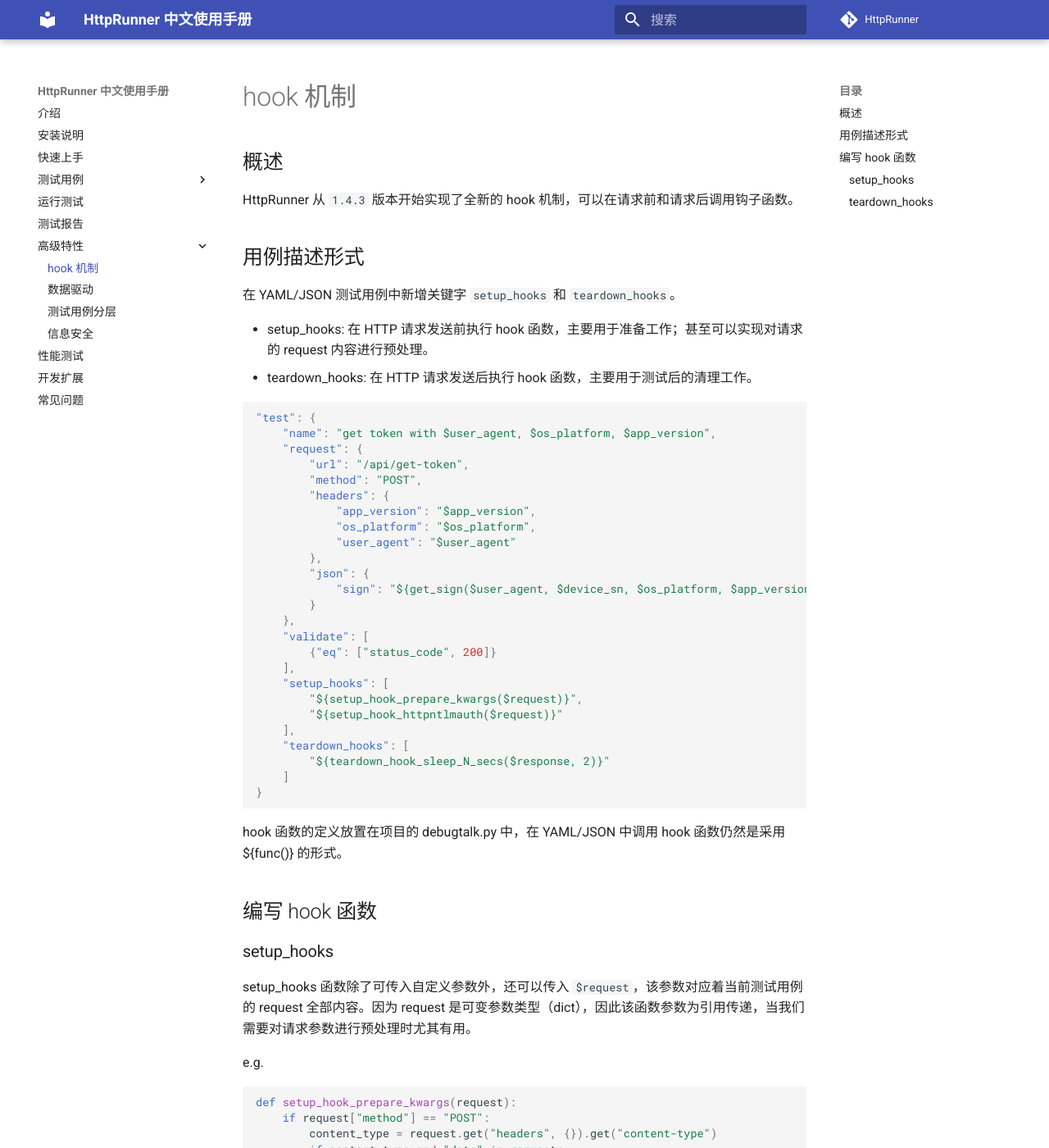
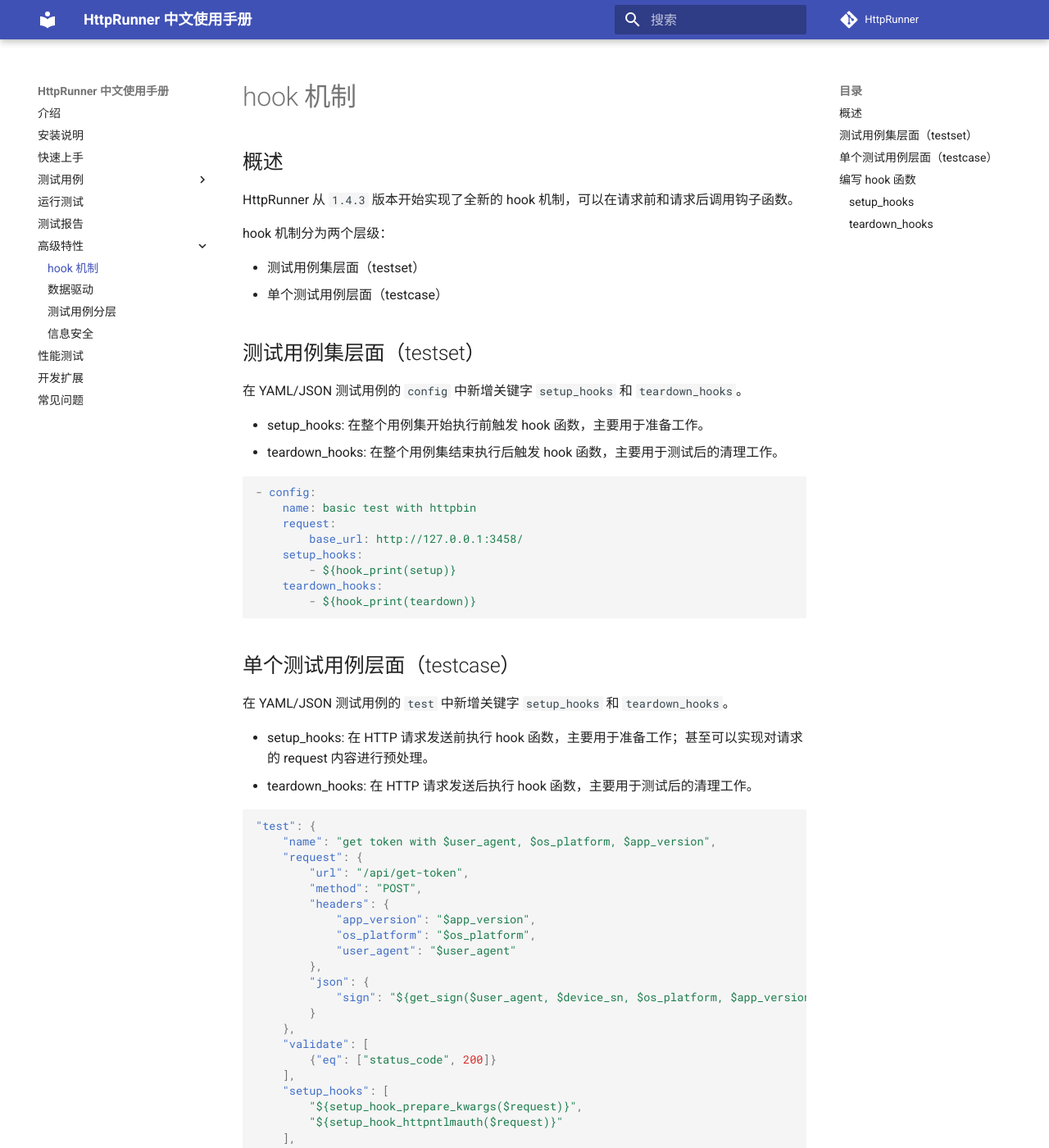
Before and after one commit to httprunner/docs-v1x, an MkDocs documentation site: the page built from docs/advanced/request-hook.md, in a window 1280 px wide and 1400 px high. Shown: the whole window at 82% size. Built offline with MkDocs 1.6.1 and Material for MkDocs 9.7.7, drawn with Linux system fonts in a browser that asks for light colours; comment, search, counter and statistics services are not loaded; old or Windows-style settings are respelled for this version of MkDocs; some of the changed text lies outside the part shown.

Commit message:
update hook docs

````diff
--- a/docs/advanced/request-hook.md
+++ b/docs/advanced/request-hook.md
@@ -2,9 +2,32 @@
 
 HttpRunner 从 `1.4.3` 版本开始实现了全新的 hook 机制，可以在请求前和请求后调用钩子函数。
 
-## 用例描述形式
+hook 机制分为两个层级：
 
-在 YAML/JSON 测试用例中新增关键字 `setup_hooks` 和 `teardown_hooks`。
+- 测试用例集层面（testset）
+- 单个测试用例层面（testcase）
+
+## 测试用例集层面（testset）
+
+在 YAML/JSON 测试用例的 `config` 中新增关键字 `setup_hooks` 和 `teardown_hooks`。
+
+- setup_hooks: 在整个用例集开始执行前触发 hook 函数，主要用于准备工作。
+- teardown_hooks: 在整个用例集结束执行后触发 hook 函数，主要用于测试后的清理工作。
+
+```yaml
+- config:
+    name: basic test with httpbin
+    request:
+        base_url: http://127.0.0.1:3458/
+    setup_hooks:
+        - ${hook_print(setup)}
+    teardown_hooks:
+        - ${hook_print(teardown)}
+```
+
+## 单个测试用例层面（testcase）
+
+在 YAML/JSON 测试用例的 `test` 中新增关键字 `setup_hooks` 和 `teardown_hooks`。
 
 - setup_hooks: 在 HTTP 请求发送前执行 hook 函数，主要用于准备工作；甚至可以实现对请求的 request 内容进行预处理。
 - teardown_hooks: 在 HTTP 请求发送后执行 hook 函数，主要用于测试后的清理工作。
@@ -37,13 +60,22 @@
 }
 ```
 
+## 编写 hook 函数
+
 hook 函数的定义放置在项目的 debugtalk.py 中，在 YAML/JSON 中调用 hook 函数仍然是采用 ${func()} 的形式。
 
-## 编写 hook 函数
+对于测试用例集层面的 hook 函数，与 YAML/JSON 中自定义的函数完全相同，可通过自定义参数传参的形式来实现灵活应用。
+
+```python
+def hook_print(msg):
+    print(msg)
+```
+
+对于单个测试用例层面的 hook 函数，除了可传入自定义参数外，还可以传入与当前测试用例相关的信息，包括请求的`$request`和响应的`$response`，用于实现更复杂场景的灵活应用。
 
 ### setup_hooks
 
-setup_hooks 函数除了可传入自定义参数外，还可以传入 `$request`，该参数对应着当前测试用例的 request 全部内容。因为 request 是可变参数类型（dict），因此该函数参数为引用传递，当我们需要对请求参数进行预处理时尤其有用。
+在单个测试用例层面的 setup_hooks 函数中，除了可传入自定义参数外，还可以传入 `$request`，该参数对应着当前测试用例的 request 全部内容。因为 request 是可变参数类型（dict），因此该函数参数为引用传递，当我们需要对请求参数进行预处理时尤其有用。
 
 e.g.
 
@@ -67,9 +99,11 @@
             auth_account["username"], auth_account["password"])
 ```
 
+通过上述的 `setup_hook_prepare_kwargs` 函数，可以实现根据请求方法和请求的 Content-Type 来对请求的 data 进行加工处理；通过 `setup_hook_httpntlmauth` 函数，可以实现 HttpNtlmAuth 权限授权。
+
 ### teardown_hooks
 
-teardown_hooks 函数除了可传入自定义参数外，还可以传入 `$response`，该参数对应着当前 request 的响应实例（requests.Response）。
+在单个测试用例层面的 teardown_hooks 函数中，除了可传入自定义参数外，还可以传入 `$response`，该参数对应着当前 request 的响应实例（requests.Response）。
 
 e.g.
 
@@ -82,3 +116,5 @@
     else:
         time.sleep(n_secs)
 ```
+
+通过上述的 `teardown_hook_sleep_N_secs` 函数，可以根据接口响应的状态码来进行不同时间的延迟等待。
````
